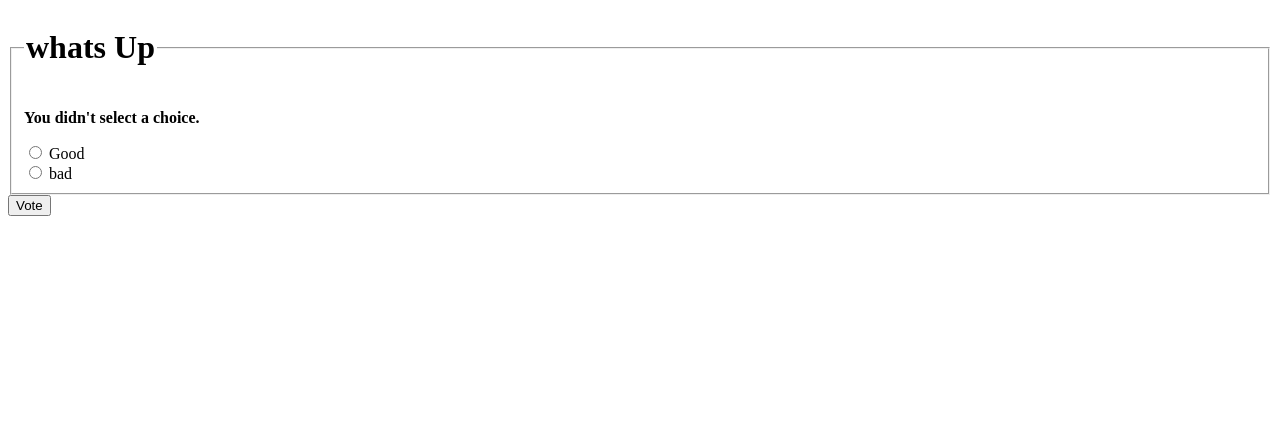
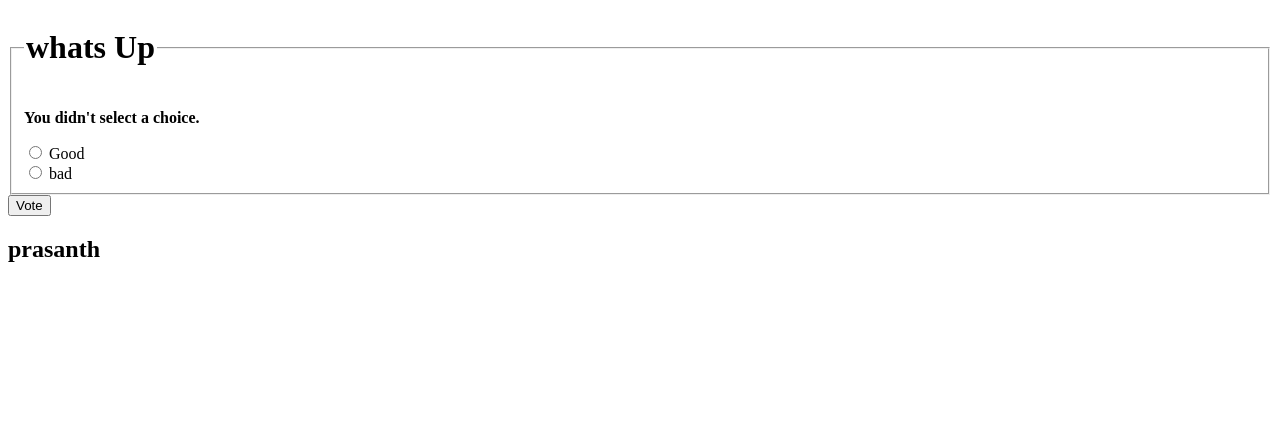
Before and after one commit to Prasanth-kp-pro/pollsapp, a Django app: page /polls/1/vote/ in a window 1280 px wide. Shown: the top 431 px of the page. Run offline with Django 4.2, Linux system fonts and the light colour scheme; data comes from the database, SQL or seed files in the repository.

Commit message:
first_commit

```diff
--- a/djproject/polls/templates/detail.html
+++ b/djproject/polls/templates/detail.html
@@ -10,3 +10,4 @@
     </fieldset>
     <input type="submit" value="Vote">
     </form>
+<h2>prasanth</h2>
```
